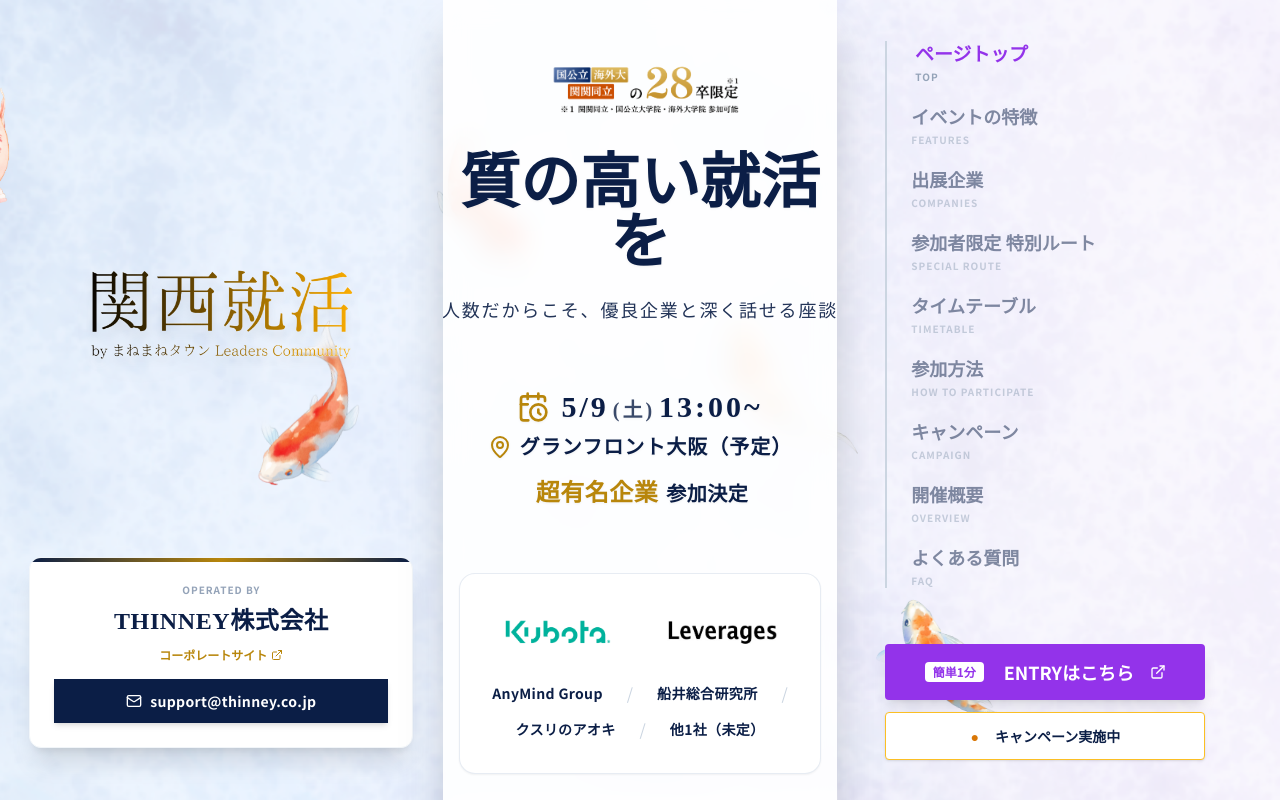
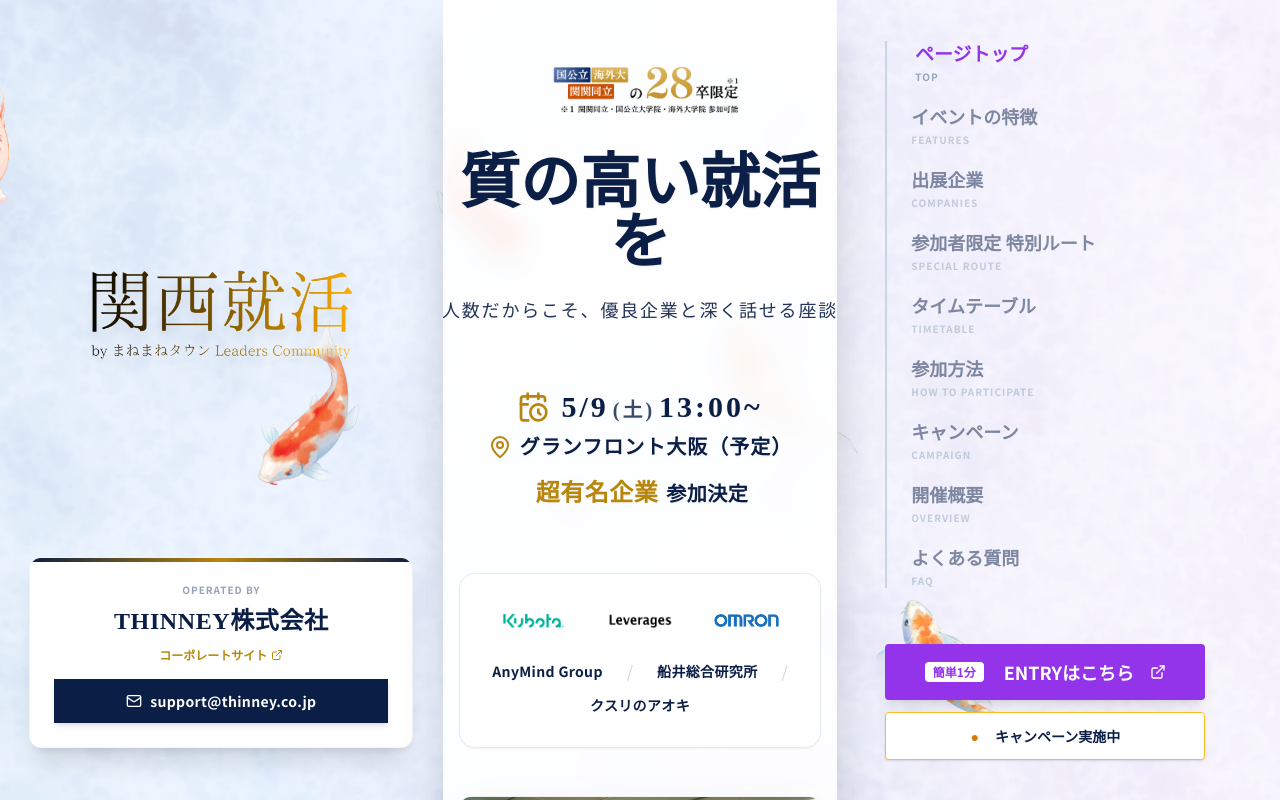
Before and after one commit to thinney-dev/kansai-shukatsu-2026-5-9, a React (Vite) app: page / in a window 1280 px wide. Shown: the top 800 px of the page. Built offline with nearby package versions, Linux system fonts and the light colour scheme; the HTML template or start-up script is replaced by a standard one.

Commit message:
オムロン追加

```diff
--- a/src/components/CompaniesSection.tsx
+++ b/src/components/CompaniesSection.tsx
@@ -48,7 +48,7 @@ const CompaniesSection = () => {
     {
       id: 1,
       name: "Kubota",
-      tags: ["グローバル", "社会課題解決"],
+      tags: ["食料・水・環境", "グローバル"],
       logoImage: "/logo-Kubota.png",
       url: "https://www.jcb.co.jp/?link_id=cojp_logo",
       details: {
@@ -65,7 +65,7 @@ const CompaniesSection = () => {
     {
       id: 2,
       name: "Leverages",
-      tags: ["急成長ベンチャー", "社会課題解決"],
+      tags: ["急成長", "ベンチャー"],
       logoImage: "/logo-Leverages.png",
       url: "https://leverages.jp/",
       details: {
@@ -79,9 +79,25 @@ const CompaniesSection = () => {
         strength: "レバレジーズは、医療・介護、IT、若年層キャリア、海外領域など社会課題が存在する分野に特化し、事業を多角的に展開する急成長企業である。人材紹介にとどまらず、メディア運営やSaaSなど複数のビジネスモデルを組み合わせることで、課題に対して本質的な解決策を提供している点が特徴である。創業以来黒字経営を継続しながら事業拡大を続けており、安定性と成長性を兼ね備えている。若手にも大きな裁量が与えられ、早期から事業責任者レベルの経験を積むことができる環境が整っているため、圧倒的なスピードで成長したい人材にとって非常に魅力的な企業である。"
       }
     },
-
     {
       id: 3,
+      name: "Omron",
+      tags: ["センシング技術", "制御機器"],
+      logoImage: "/logo-omron.png",
+      url: "https://www.omron.com/jp/ja/",
+      details: {
+        catchphrase: "センシング＆制御技術で、社会システムの進化と人々のより良い暮らしを支える",
+        stats: [
+          { label: "売上高", value: "8,018億円（2025年3月期実績）" },
+          { label: "従業員数", value: "26,614名（2025年3月31日時点・グループ）" },
+          { label: "事業領域", value: "制御機器・ヘルスケア・社会システム・電子部品など幅広く展開" },
+          { label: "成長環境", value: "技術と事業の両面から社会課題解決に挑める環境" }
+        ],
+        strength: "オムロンは、制御機器、ヘルスケア、社会システム、電子部品など多様な事業を展開するグローバルメーカーである。独自のセンシング＆コントロール技術を強みに、工場の自動化、駅の自動改札、血圧計をはじめとする医療・ヘルスケア機器など、人々の生活や社会インフラに密接に関わる領域で価値を提供している。売上高8,018億円、グループ従業員数26,614名規模の事業基盤を持ちながら、単なる製品提供にとどまらず、社会課題の解決を起点に新たな価値創造を進めている点が大きな特徴である。技術開発だけでなく、企画、営業、事業推進など多様な立場から社会を支える実感を得られるため、スケールの大きなテーマに挑戦したい人材にとって非常に魅力的な企業である。"
+      }
+    },
+    {
+      id: 4,
       name: "船井総合研究所",
       tags: ["経営コンサル", "若手裁量"],
       logoImage: "/logo-船井総研.png",
@@ -98,7 +114,7 @@ const CompaniesSection = () => {
       }
     },
     {
-      id: 4,
+      id: 5,
       name: "クスリのアオキ",
       tags: ["食料＆医薬品", "1000店舗超"],
       logoImage: "/logo-クスリのアオキ.png",
@@ -115,7 +131,7 @@ const CompaniesSection = () => {
       }
     },
     {
-      id: 5,
+      id: 6,
       name: "AnyMind Group",
       tags: ["メガベン", "グローバルIT"],
       logoImage: "/logo-anymind.png",
@@ -131,7 +147,8 @@ const CompaniesSection = () => {
         strength: "2016年の創業から短期間でアジア15ヵ国・地域へ展開し、2024年度には売上高500億円を突破した急成長中のメガベンチャー。マーケティング、EC、D2Cプラットフォームなどを包括的に支援する独自の「BPaaS」モデルでクライアントのDXを牽引している。多様な国籍のメンバーが在籍し、20代から海外拠点のマネジメントに抜擢されるなど、若手から国境を越えてスケールの大きなビジネスを動かす圧倒的な成長機会がある。"
       }
     },
-    { id: 6, name: "Coming Soon", tags: ["？？？", "？？？"], isComingSoon: true },
+    { id: 7, name: "Coming Soon", tags: ["？？？", "？？？"], isComingSoon: true },
+    { id: 8, name: "Coming Soon", tags: ["？？？", "？？？"], isComingSoon: true },
   ];
 
   return (
--- a/src/components/HeroSection.tsx
+++ b/src/components/HeroSection.tsx
@@ -20,11 +20,16 @@ const mainCompanies = [
     id: "logo2",
     name: "Leverages", // ファーストビューに表示する企業
     logoSrc: "/logo-Leverages.png",
+  },
+  {
+    id: "logo3",
+    name: "Omron", // ファーストビューに表示する企業
+    logoSrc: "/logo-omron.png",
   }
 ];
 
 const otherCompanies = [
-   "AnyMind Group", "船井総合研究所", "クスリのアオキ", "他1社（未定）"
+   "AnyMind Group", "船井総合研究所", "クスリのアオキ"
 ];
 // ▲▲▲ 追加ここまで ▲▲▲
 
@@ -88,8 +93,8 @@ const HeroSection = () => {
         {/* 企業ロゴセクション */}
         <div className="w-screen md:w-full max-w-5xl mb-12 animate-in fade-in slide-in-from-bottom-8 duration-1000 delay-500 bg-white py-6 md:py-8 md:rounded-2xl border-y md:border border-slate-200/80 shadow-sm flex flex-col justify-center items-center px-4 sm:px-8">
 
-            {/* 上段：メインロゴ（今回は1社） */}
-            <div className="flex justify-center items-center gap-6 md:gap-12 w-full max-w-2xl mb-4 md:mb-6 px-2">
+            {/* 上段：メインロゴ */}
+            <div className="flex justify-center items-center gap-4 md:gap-10 w-full max-w-4xl mb-4 md:mb-6 px-2">
                {mainCompanies.map((company) => (
                  <div key={company.id} className="flex flex-1 justify-center">
                    <img
@@ -99,7 +104,7 @@ const HeroSection = () => {
                        e.currentTarget.src = `https://placehold.co/400x160/e2e8f0/64748b?text=${encodeURIComponent(company.name)}`;
                        e.currentTarget.className = "w-full max-w-[140px] md:max-w-[200px] h-auto object-contain opacity-70 rounded-md";
                      }}
-                     className="w-full max-w-[160px] md:max-w-[240px] h-auto object-contain"
+                     className="w-full max-w-[260px] md:max-w-[380px] h-auto object-contain"
                    />
                  </div>
                ))}
```
Also changed, not shown: public/logo-omron.png (added).
